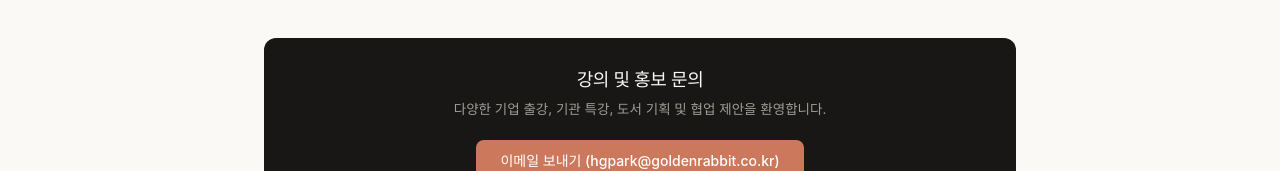
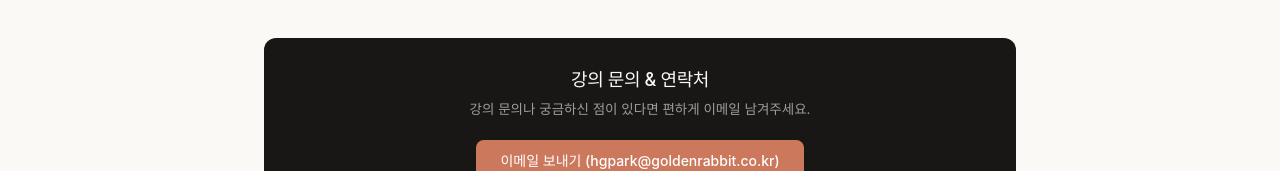
Before and after one commit to Canine89/editorp.co.kr, a Next.js app: page /about in a window 1280 px wide. Shown: the part 2410-2581 px from the top of the page. Built offline with nearby package versions, Linux system fonts and the light colour scheme; no server answers; a web font is replaced by a local one.

Commit message:
docs: soften contact copy to reduce pressure

```diff
--- a/app/about/page.tsx
+++ b/app/about/page.tsx
@@ -509,9 +509,9 @@ export default function AboutPage() {
 
         {/* Contact/Inquiry Section */}
         <div className="contact-box">
-          <h3 style={{ fontSize: '18px', fontWeight: 500, color: 'var(--colors-on-dark)' }}>강의 및 홍보 문의</h3>
+          <h3 style={{ fontSize: '18px', fontWeight: 500, color: 'var(--colors-on-dark)' }}>강의 문의 & 연락처</h3>
           <p style={{ fontSize: '13.5px', color: 'var(--colors-on-dark-soft)', marginTop: '8px', marginBottom: '20px' }}>
-            다양한 기업 출강, 기관 특강, 도서 기획 및 협업 제안을 환영합니다.
+            강의 문의나 궁금하신 점이 있다면 편하게 이메일 남겨주세요.
           </p>
           <div>
             <a href="mailto:hgpark@goldenrabbit.co.kr" className="btn-link btn-link-primary">
```
